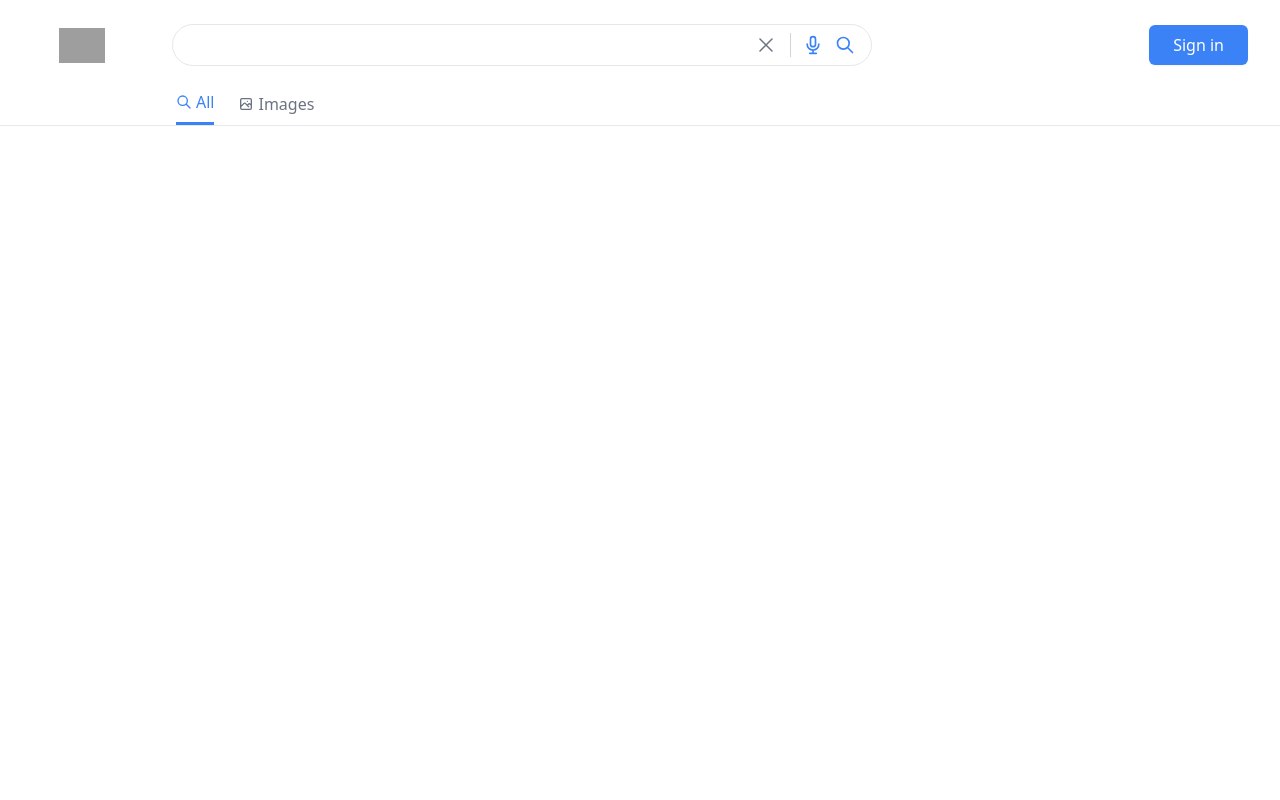
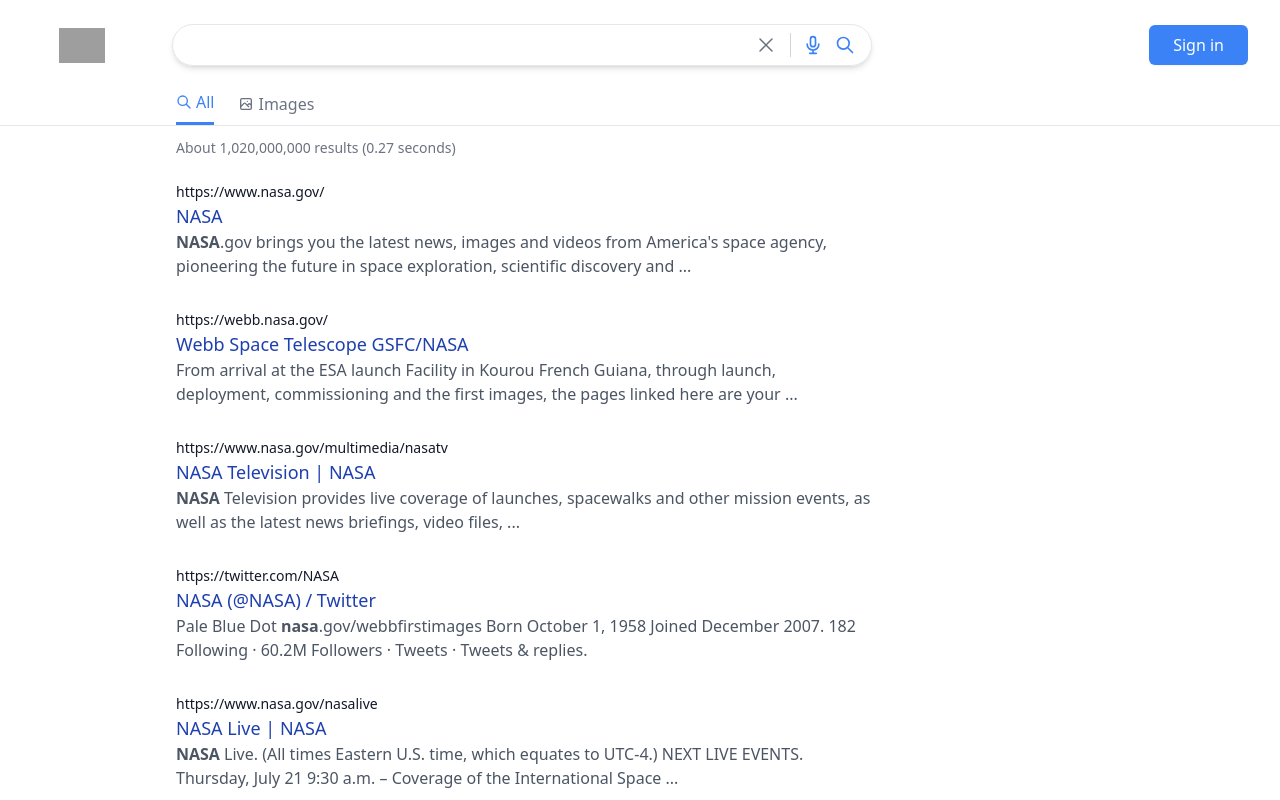
Before and after one commit to raahimz/Google-Clone-NextJS, a Next.js app: page /search in a window 1280 px wide. Shown: the top 800 px of the page. Built offline with nearby package versions, Linux system fonts and the light colour scheme; no server answers; grey boxes are pictures that could not be loaded.

Commit message:
add results in search result page

```diff
--- a/components/Header.jsx
+++ b/components/Home/Header.jsx
@@ -1,4 +1,4 @@
-import User from "./User";
+import User from "../Utils/User";
 
 export default function Header({ signIn }) {
   return (
--- a/components/SearchHeader.jsx
+++ b/components/Search/Header/SearchHeader.jsx
@@ -1,7 +1,7 @@
 import Image from "next/image";
 import { useRouter } from "next/router";
 import { useEffect, useState } from "react";
-import User from "./User";
+import User from "../../Utils/User";
 import { getProviders, signIn } from "next-auth/react";
 import SearchHeaderMenu from "./SearchHeaderMenu";
 
@@ -25,7 +25,7 @@
 
   return (
     <header className="sticky top-0 bg-white">
-      <div className="flex items-center justify-between gap-4 px-2 sm:px-8 pt-6">
+      <div className="flex items-center justify-between gap-4 px-6 sm:px-8 pt-6">
         <form className="flex items-center gap-5 sm:gap-10">
           <Image
             priority={true}
@@ -39,7 +39,7 @@
             layout="fixed"
             objectFit="contain"
           />
-          <div className="flex flex-row lg:w-[700px] md:w-[500px] sm:w-[400px] items-center border rounded-full px-2 sm:px-4 py-2 gap-3 hover:shadow-md focus-within:shadow-md">
+          <div className="flex flex-row lg:w-[700px] md:w-[500px] sm:w-[400px] items-center border rounded-full px-2 sm:px-4 py-2 gap-3 shadow-md hover:shadow-lg focus-within:shadow-lg">
             <input
               type="text"
               className="flex-grow focus:outline-none"
--- a/components/SearchHeaderMenu.jsx
+++ b/components/Search/Header/SearchHeaderMenu.jsx
@@ -68,7 +68,7 @@
   const router = useRouter();
 
   return (
-    <div className="flex flex-row gap-6 pt-6 border-b  sm:pl-[11rem] pl-[1.5rem]">
+    <div className="flex flex-row gap-6 pt-6 border-b  md:pl-[11rem] pl-[1.5rem]">
       <MenuButton
         title="All"
         icon={<IconAll />}
--- /dev/null
+++ b/components/Search/Results/SearchResults.jsx
@@ -0,0 +1,27 @@
+import parse from "html-react-parser";
+
+export default function SearchResults({ results }) {
+  return (
+    <div className="px-6 md:pl-[11rem] pl-[1.5rem] max-w-4xl">
+      <p className="text-gray-500 text-sm mt-3">
+        About {results.searchInformation.formattedTotalResults} results (
+        {results.searchInformation.formattedSearchTime} seconds)
+      </p>
+      <div className="mt-6 flex flex-col gap-8">
+        {results.items.map((result) => (
+          <div>
+            <a href={result.link} className="group">
+              <p className="text-sm text-gray-900 truncate">
+                {result.formattedUrl}
+              </p>
+              <h2 className="text-lg text-blue-800 group-hover:underline">
+                {result.title}
+              </h2>
+            </a>
+            <p className="text-gray-600">{parse(result.htmlSnippet)}</p>
+          </div>
+        ))}
+      </div>
+    </div>
+  );
+}
--- a/package.json
+++ b/package.json
@@ -9,6 +9,7 @@
     "lint": "next lint"
   },
   "dependencies": {
+    "html-react-parser": "^3.0.1",
     "next": "12.2.2",
     "next-auth": "^4.10.1",
     "react": "18.2.0",
--- a/pages/index.js
+++ b/pages/index.js
@@ -1,6 +1,6 @@
 import Head from "next/head";
-import Header from "../components/Header";
-import Footer from "../components/Footer";
+import Header from "../components/Home/Header";
+import Footer from "../components/Home/Footer";
 import { getProviders, signIn } from "next-auth/react";
 import Image from "next/image";
 import { useRouter } from "next/router";
--- a/pages/search.js
+++ b/pages/search.js
@@ -1,15 +1,20 @@
 import Head from "next/head";
-import SearchHeader from "../components/SearchHeader";
+import SearchHeader from "../components/Search/Header/SearchHeader";
+import SearchResults from "../components/Search/Results/SearchResults";
 import MockData from "../MockData";
+import { useRouter } from "next/router";
 
 export default function Search({ results }) {
+  const router = useRouter();
+
   return (
     <div>
       <Head>
-        <title>fasdfs - Googly Search</title>
+        <title>{router.query.term} - Googly Search</title>
       </Head>
 
       <SearchHeader />
+      <SearchResults results={results} />
     </div>
   );
 }
```
Also changed, not shown: components/Home/Footer.jsx (renamed from components/Footer.jsx), components/Utils/User.jsx (renamed from components/User.jsx), styles/globals.css (line endings or trailing spaces), 1 other file (tests, documents, lock files or other folders).
